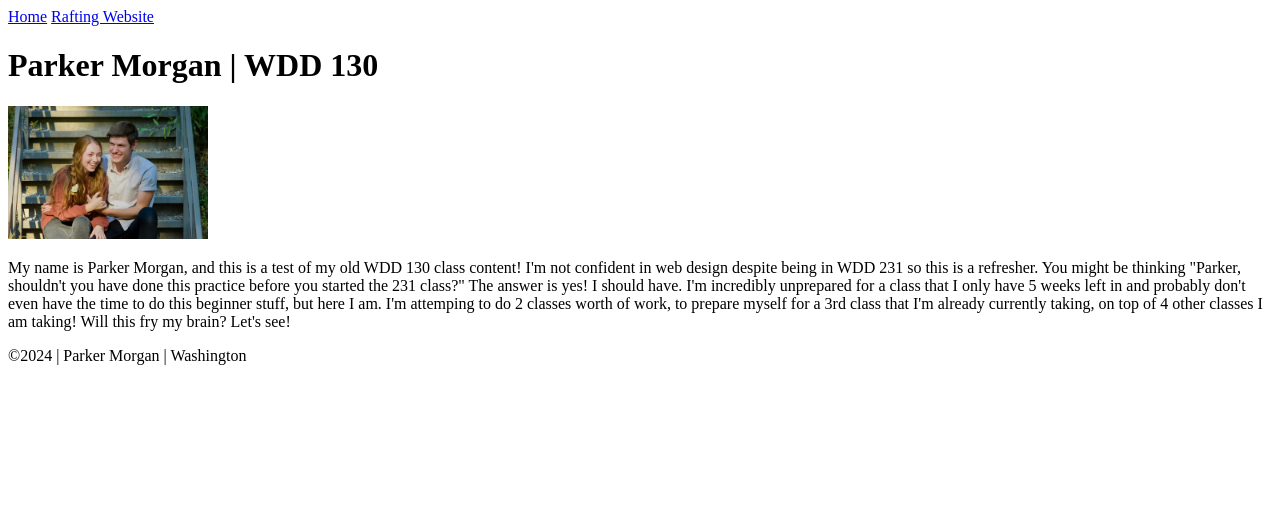
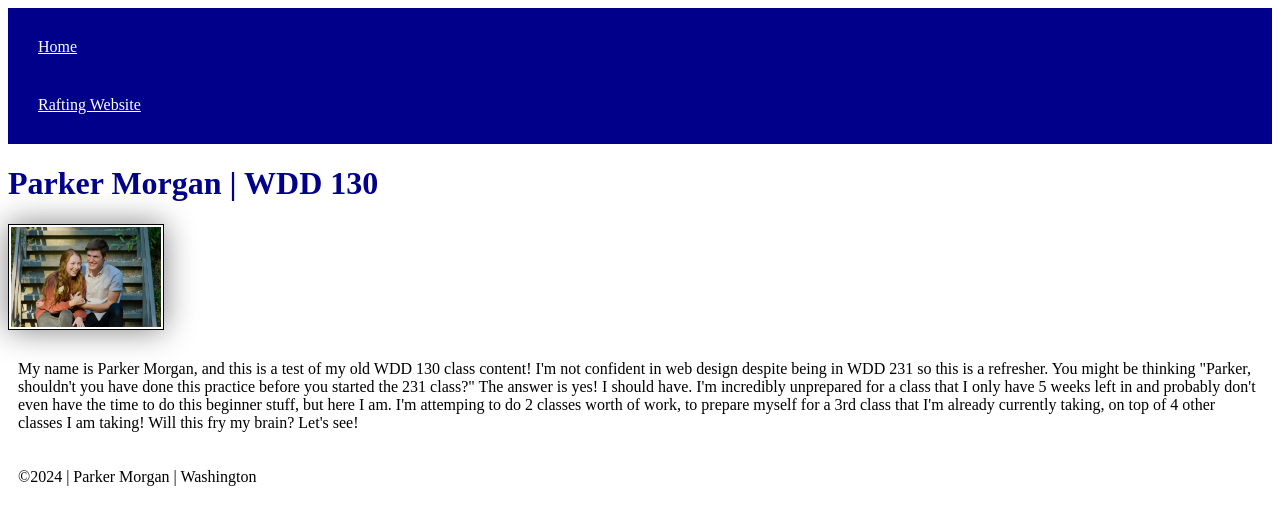
Before and after one commit to parkermorgan/Web_old, a plain HTML site: page index.html in a window 1280 px wide. Drawn offline with Linux system fonts and the light colour scheme.

Commit message:
Completed "An Introduction To CSS"

```diff
--- a/index.html
+++ b/index.html
@@ -4,6 +4,7 @@
     <meta charset="UTF-8">
     <meta name="viewport" content="width=device-width, initial-scale=1.0">
     <title>Parker Morgan | WDD 130</title>
+    <link rel="stylesheet" href="styles/styles.css">
 </head>
 <body>
     <header>
--- /dev/null
+++ b/styles/styles.css
@@ -0,0 +1,22 @@
+nav {
+    background-color: darkblue;
+    padding: 10px;
+}
+nav a {
+    color: white;
+    display: block;
+    padding: 20px;
+}
+h1 {
+    color: darkblue;
+}
+img {
+    width: 150px;
+    height: auto;
+    border: 1px solid black;
+    padding: 2px;
+    box-shadow: 0 0 30px gray;
+}
+p {
+    padding: 10px;
+}
```
Also changed, not shown: week02/holygrail.html (+2 -2 lines).
